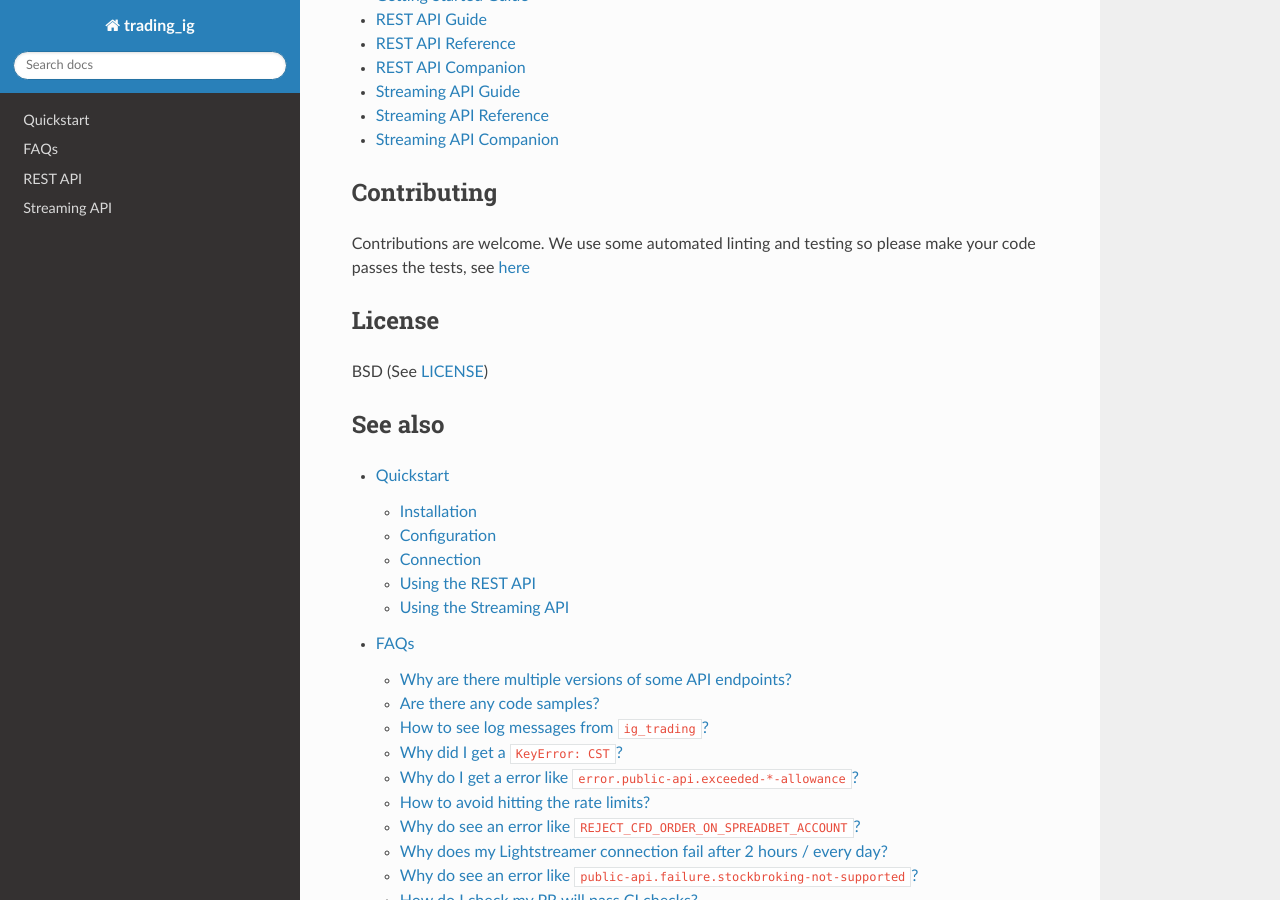
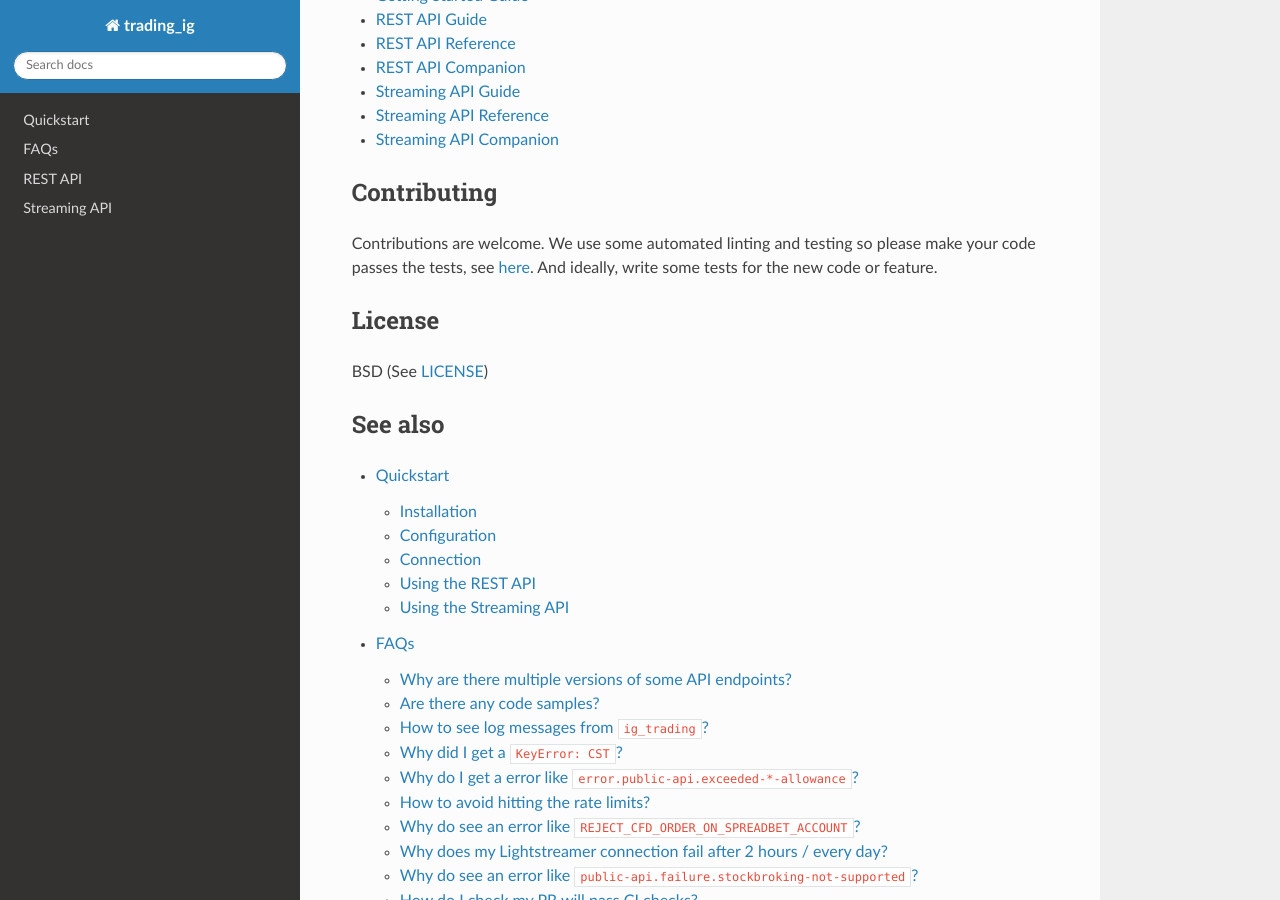
Before and after one commit to ig-python/trading-ig, a Sphinx documentation site: the page built from docs/source/index.rst, in a window 1280 px wide and 900 px high, scrolled down 1184 px. Built offline with Sphinx 7.4.7 and the Read the Docs theme 2.0.0, drawn with Linux system fonts in a browser that asks for light colours.

Commit message:
Doco tweaks

```diff
--- a/docs/source/index.rst
+++ b/docs/source/index.rst
@@ -58,7 +58,7 @@ Contributing
 ------------
 
 Contributions are welcome. We use some automated linting and testing so please make your code passes the tests, see
-:ref:`here <running_tests>`
+:ref:`here <running_tests>`. And ideally, write some tests for the new code or feature.
 
 
 License
--- a/docs/source/quickstart.rst
+++ b/docs/source/quickstart.rst
@@ -16,7 +16,7 @@ with `Poetry <https://python-poetry.org/>`_::
 
 or with optional packages::
 
-    $ poetry install --extras "pandas munch"
+    $ poetry install --extras "pandas munch tenacity"
 
 From source::
 
```
